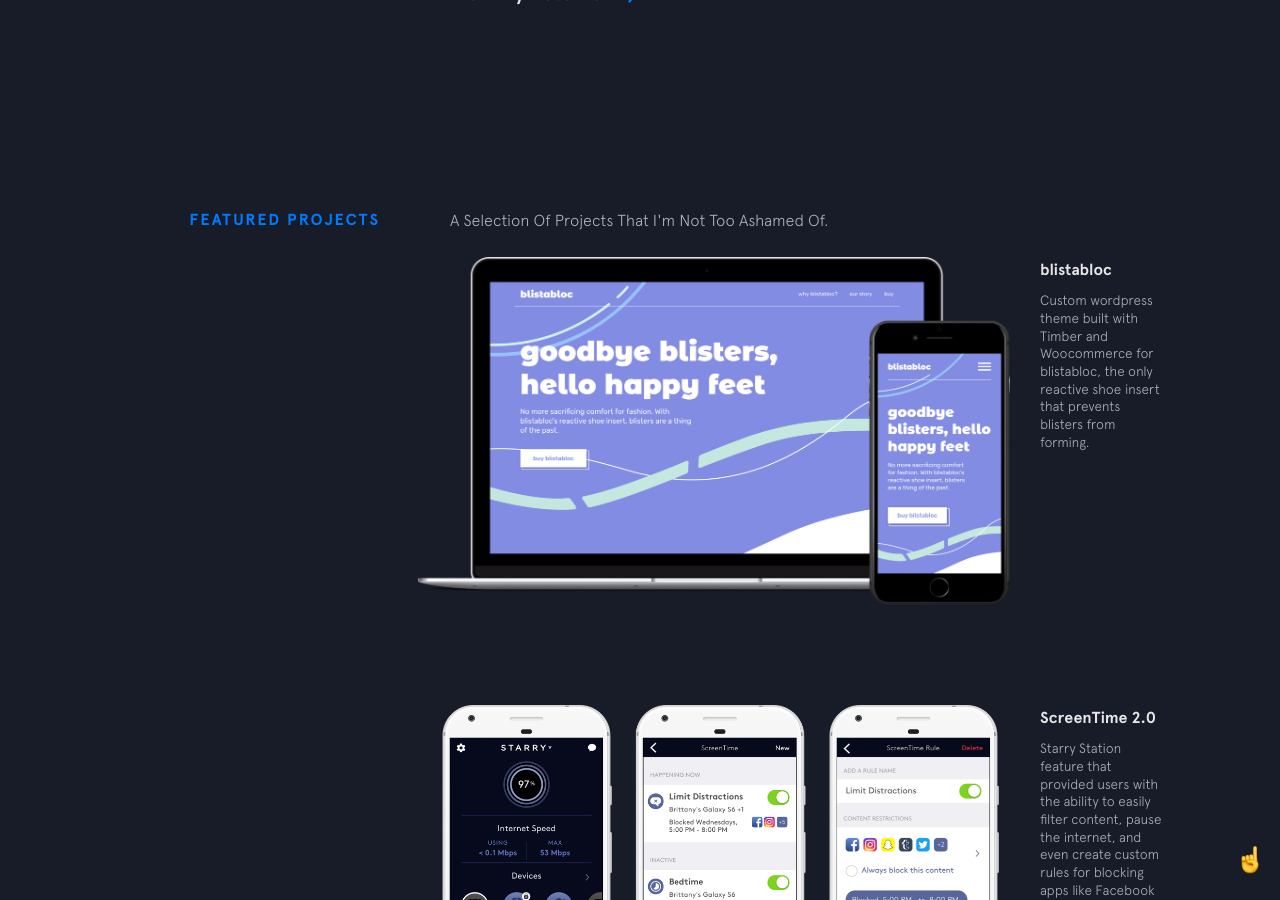
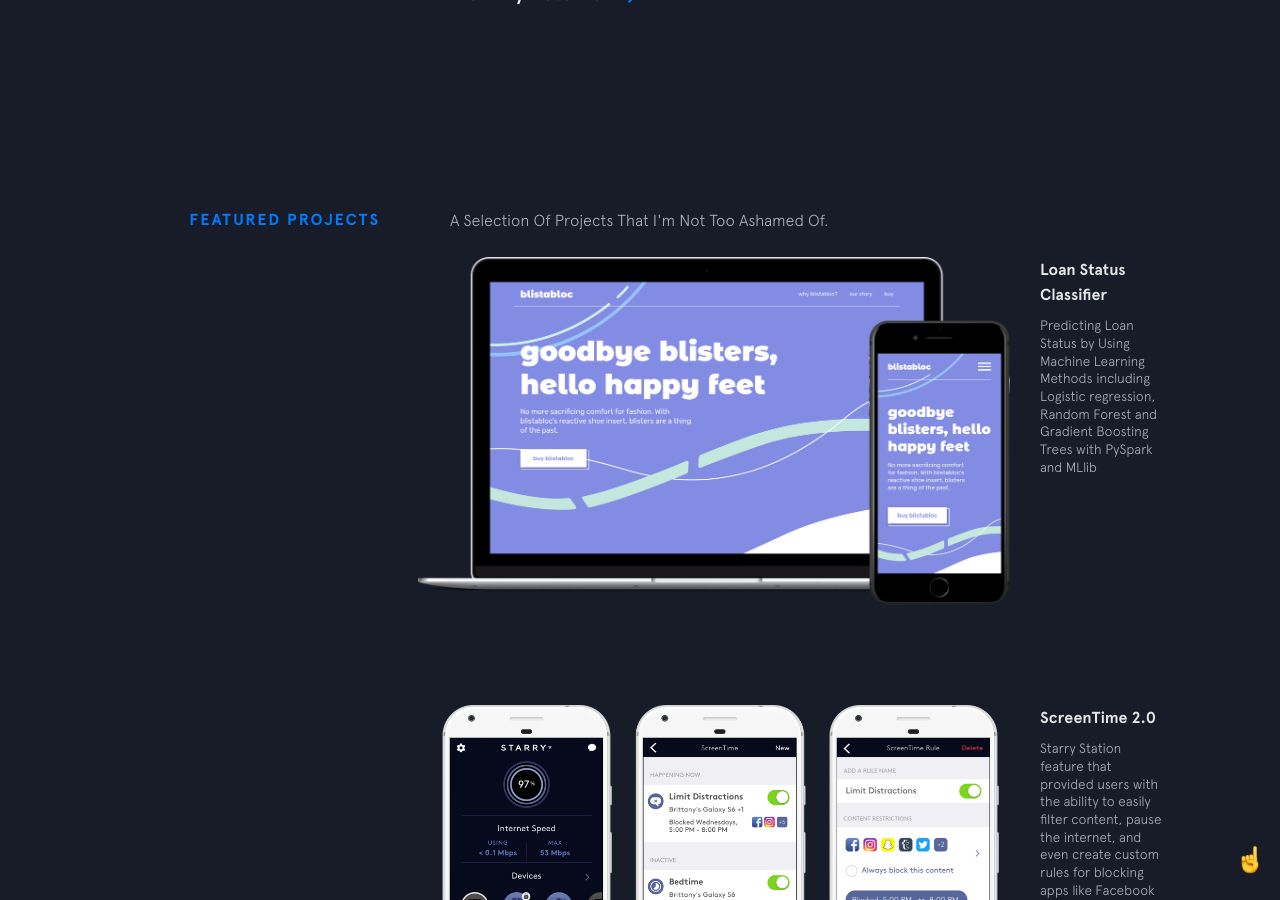
Before and after one commit to harper-he/harper-he.github.io, a Jekyll site: the page built from index.html, in a window 1280 px wide and 900 px high, scrolled down 2649 px. Built offline with Jekyll 4.4.1, drawn with Linux system fonts in a browser that asks for light colours; nearby versions of some CDN libraries.

Commit message:
Update featured-projects.html

```diff
--- a/_includes/featured-projects.html
+++ b/_includes/featured-projects.html
@@ -10,10 +10,11 @@
       </figure>
       <figcaption class="project__caption">
         <div class="project__name">
-          <a href="https://blistabloc.com/" target="_blank">blistabloc</a>
+          <a href="https://blistabloc.com/" target="_blank">Loan Status Classifier</a>
         </div>
-        <p>Custom wordpress theme built with Timber and Woocommerce for blistabloc, the only reactive shoe insert that prevents
-          blisters from forming.</p>
+        <p>Predicting Loan Status by Using Machine Learning Methods including Logistic regression, Random Forest
+           and Gradient Boosting Trees with PySpark and MLlib
+        </p>
       </figcaption>
     </div>
 
```
